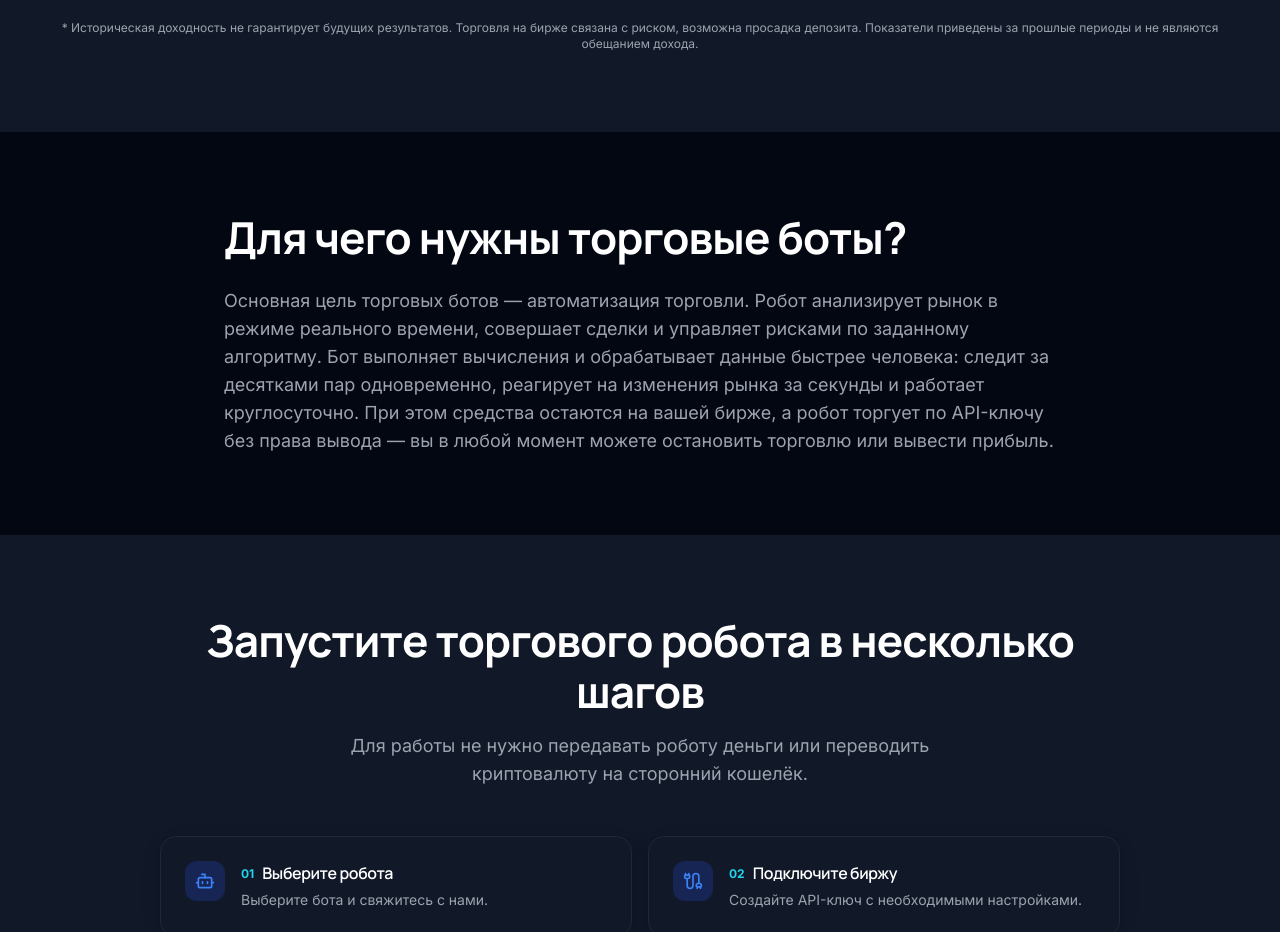
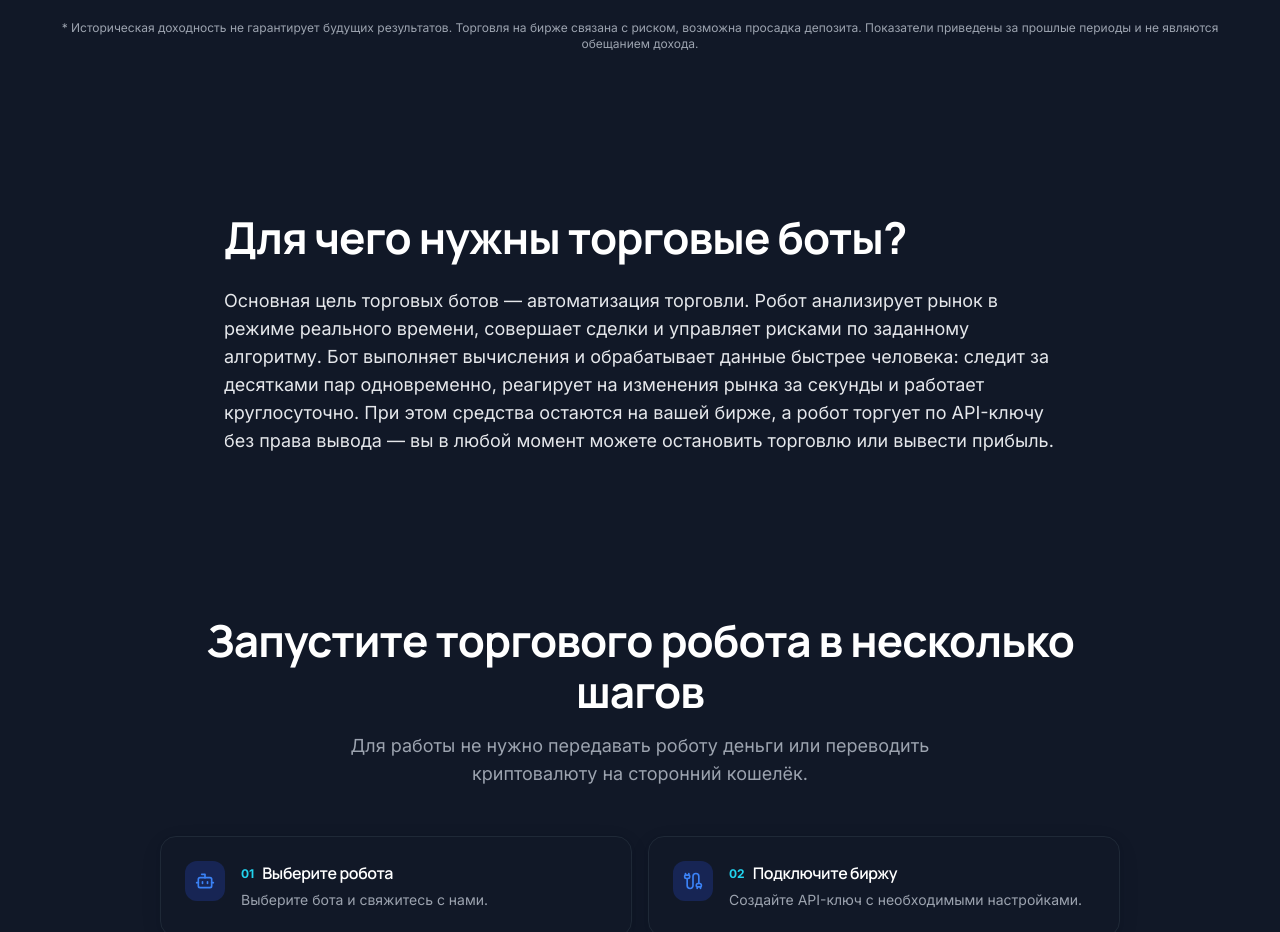
Before and after one commit to konkovev-cyber/TradingAutoPilot, a React (Vite) app: page / in a window 1280 px wide. Shown: the part 1980-2912 px from the top of the page. Built offline with nearby package versions, Linux system fonts and the light colour scheme; no server answers; the database is empty.

Commit message:
style(why): lighten dark theme (section bg gray-900, text gray-200)

```diff
--- a/src/components/Why.tsx
+++ b/src/components/Why.tsx
@@ -7,7 +7,7 @@ export default function Why() {
   const c = useContent();
 
   return (
-    <section id="why" className="section-padding bg-white py-12 transition-colors duration-300 dark:bg-gray-950 sm:py-16 md:py-20">
+    <section id="why" className="section-padding bg-white py-12 transition-colors duration-300 dark:bg-gray-900 sm:py-16 md:py-20">
       <div className="mx-auto max-w-4xl px-4 sm:px-6 lg:px-8">
         <motion.div
           initial={{ opacity: 0, y: 20 }}
@@ -16,7 +16,7 @@ export default function Why() {
           transition={{ duration: 0.5 }}
         >
           <h2 className="heading-lg mb-6 text-gray-900 dark:text-white">{c("why", "purposeTitle", t("why.purposeTitle"))}</h2>
-          <p className="text-base font-normal leading-relaxed text-gray-500 dark:text-gray-400 md:text-lg">
+          <p className="text-base font-normal leading-relaxed text-gray-600 dark:text-gray-200 md:text-lg">
             {c("why", "purposeText", t("why.purposeText"))}
           </p>
         </motion.div>
```
